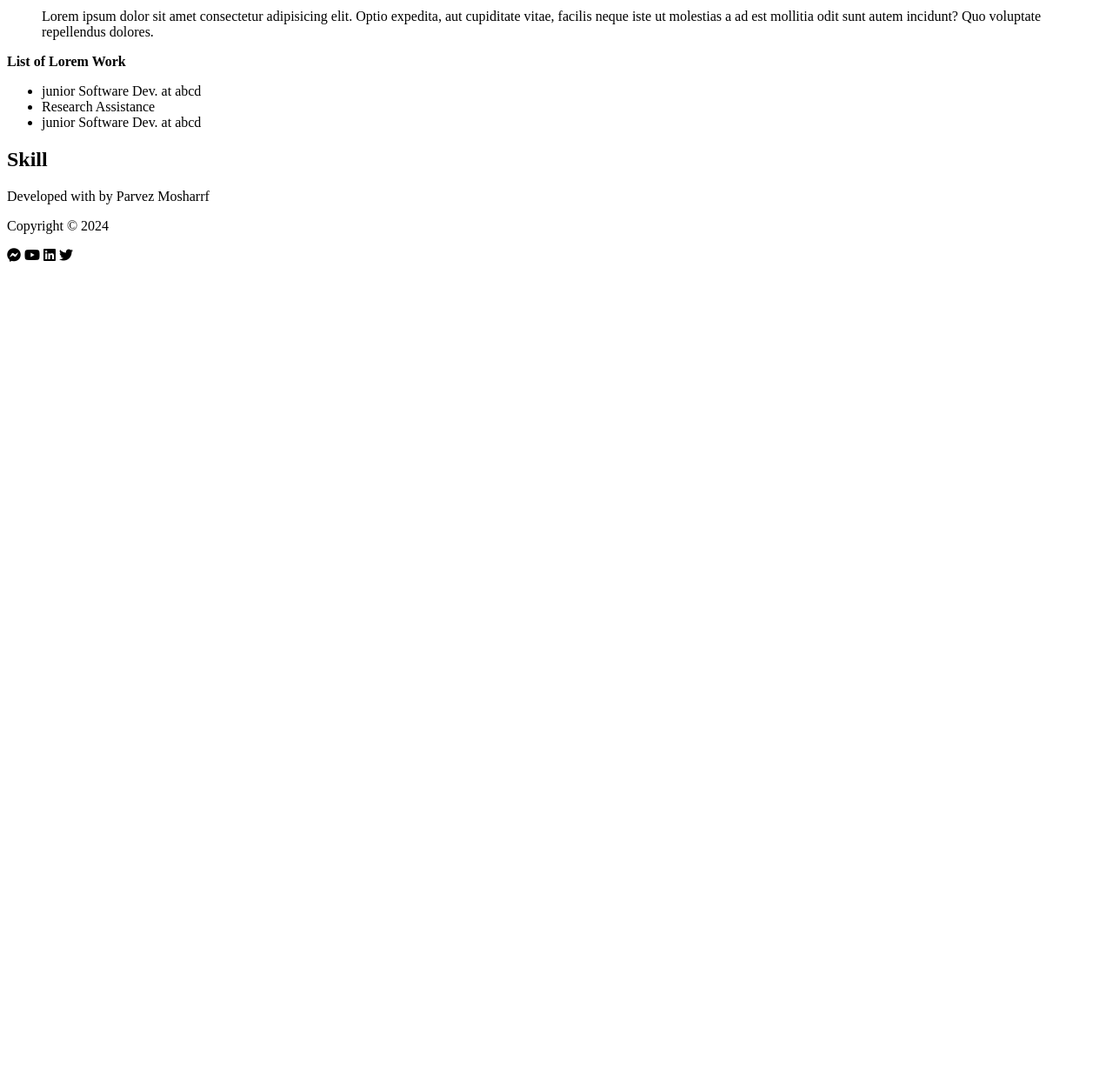
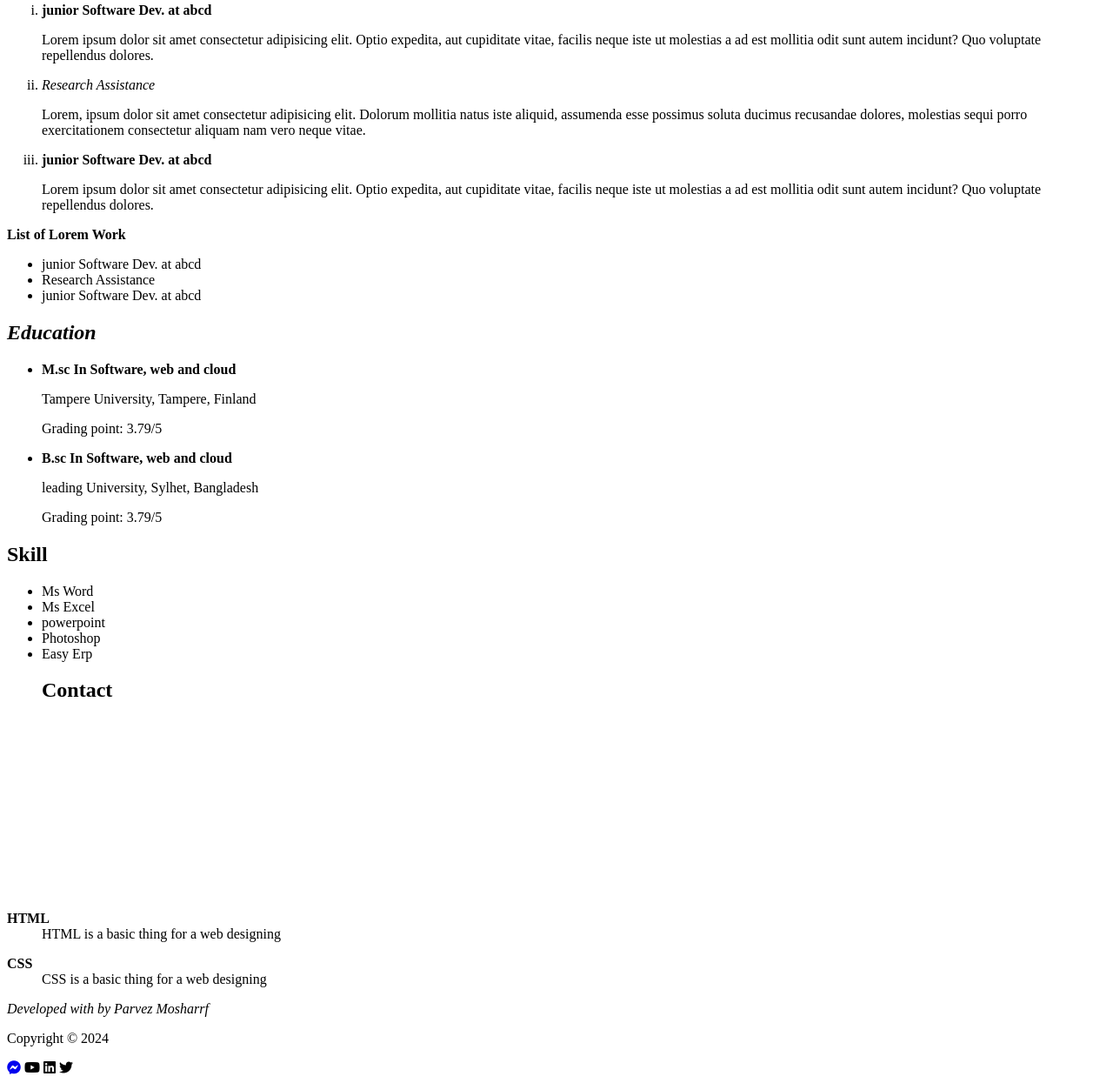
Before and after one commit to parvezmosharrf8/helloworld, a plain HTML site: page index.html in a window 1280 px wide. Shown: the part 576-1821 px from the top of the page at 87% size. Before the commit the page ends 887 px from the top, so only its background shows below. Drawn offline with Linux system fonts and the light colour scheme; grey boxes are pictures that could not be loaded.

Commit message:
Master Html Till lesson 25 (basic)

```diff
--- a/index.html
+++ b/index.html
@@ -15,20 +15,25 @@
 content="parvez"/>
 <link rel="stylesheet" href="https://cdnjs.cloudflare.com/ajax/libs/font-awesome/6.5.1/css/all.min.css" integrity="sha512-DTOQO9RWCH3ppGqcWaEA1BIZOC6xxalwEsw9c2QQeAIftl+Vegovlnee1c9QX4TctnWMn13TZye+giMm8e2LwA==" crossorigin="anonymous" referrerpolicy="no-referrer" />
 </head>
-
+<a href="home.html">Home</a>
+<a href="about.html">About</a>
+<a href="contact.html">Contact</a>
+<a href="https://www.google.com/" target="_blank">Visit Google</a>
     <body>
 <h1>Welcome To My Webpage 2.o</h1>
     </body>
     <body>
 
        <!--header section starts-->
+
        <h1>Parvez Mosharrf
        </h1>
-       <del>Web developer</del>
-       <strong><em>Web developer</em></strong>
+       <p>Web Developer</p><br>
+       <img src="https://i.postimg.cc/wBkNsNpc/IMG-0980.jpg" alt="profile image" width="110" height="125">
+
 
         <!-- header section ends -->
-
+<hr>
         <!--about me section starts-->
         <h2><em>About Me</h2></em>
         <p>Es un hecho establecido hace
@@ -76,13 +81,53 @@ content="parvez"/>
         </ul>
 
         <!-- Job Experience section ends -->
-        <!--Skill section starts-->
-        <h2>Skill</h2>
-        <!-- Skill section ends -->
+
+        <!-- Education Section Starts -->
+        <h2>
+            <em>Education</em>
+        </h2>
+        <ul>
+            <li>
+                <strong>M.sc In Software, web and cloud</strong>
+            <p>Tampere University, Tampere, Finland</p>
+            <p>Grading point: 3.79/5</p>
+            </li>
+            <li>
+                <strong>B.sc In Software, web and cloud</strong>
+            <p>leading University, Sylhet, Bangladesh</p>
+            <p>Grading point: 3.79/5</p>
+            </li>
+        </ul>
+        <!--Educatiorn Section Ends -->
+
+         <!--Skill section starts-->
+         <h2>Skill</h2>
+         <!-- Skill section ends -->
+        <ul>
+            <li>Ms Word</li>
+            <li>Ms Excel</li>
+            <li>powerpoint</li>
+            <li>Photoshop</li>
+            <li>Easy
+    Erp</li>
+        <!--Contact section starts-->
+        <h2>Contact</h2>
+        <iframe src="https://www.google.com/maps/embed?pb=!1m18!1m12!1m3!1d3619.131696099606!2d91.86121757369573!3d24.89348907790772!2m3!1f0!2f0!3f0!3m2!1i1024!2i768!4f13.1!3m3!1m2!1s0x3750552cd77aff43%3A0x77aa5c2368933e2d!2sNirvana%20Inn!5e0!3m2!1sen!2sbd!4v1706183192367!5m2!1sen!2sbd" width="300" height="200" style="border:0;" allowfullscreen="" loading="lazy" referrerpolicy="no-referrer-when-downgrade"></iframe>
+        <!-- Contact section ends -->
+
+        </ul>
         <!--footer section starts-->
-        <p>Developed with by Parvez Mosharrf</p>
+        <dl>
+            <dt><strong>HTML</strong></dt>
+            <dd>HTML is a basic thing for a web designing</dd>
+        </dl>
+        <dl>
+            <dt><strong>CSS</strong></dt>
+            <dd>CSS is a basic thing for a web designing</dd>
+        </dl>
+        <p><em>Developed with by Parvez Mosharrf</em></p>
         <p>Copyright &copy; 2024</p>
-        <i class="fa-brands fa-facebook-messenger"></i>
+        <a href="https:/www.facebook.com/pzmosharrf"><i class="fa-brands fa-facebook-messenger"></i></a>
         <i class="fab fa-youtube"></i>
         <i class="fab fa-linkedin"></i>
    <i class="fab fa-twitter"></i>
```
